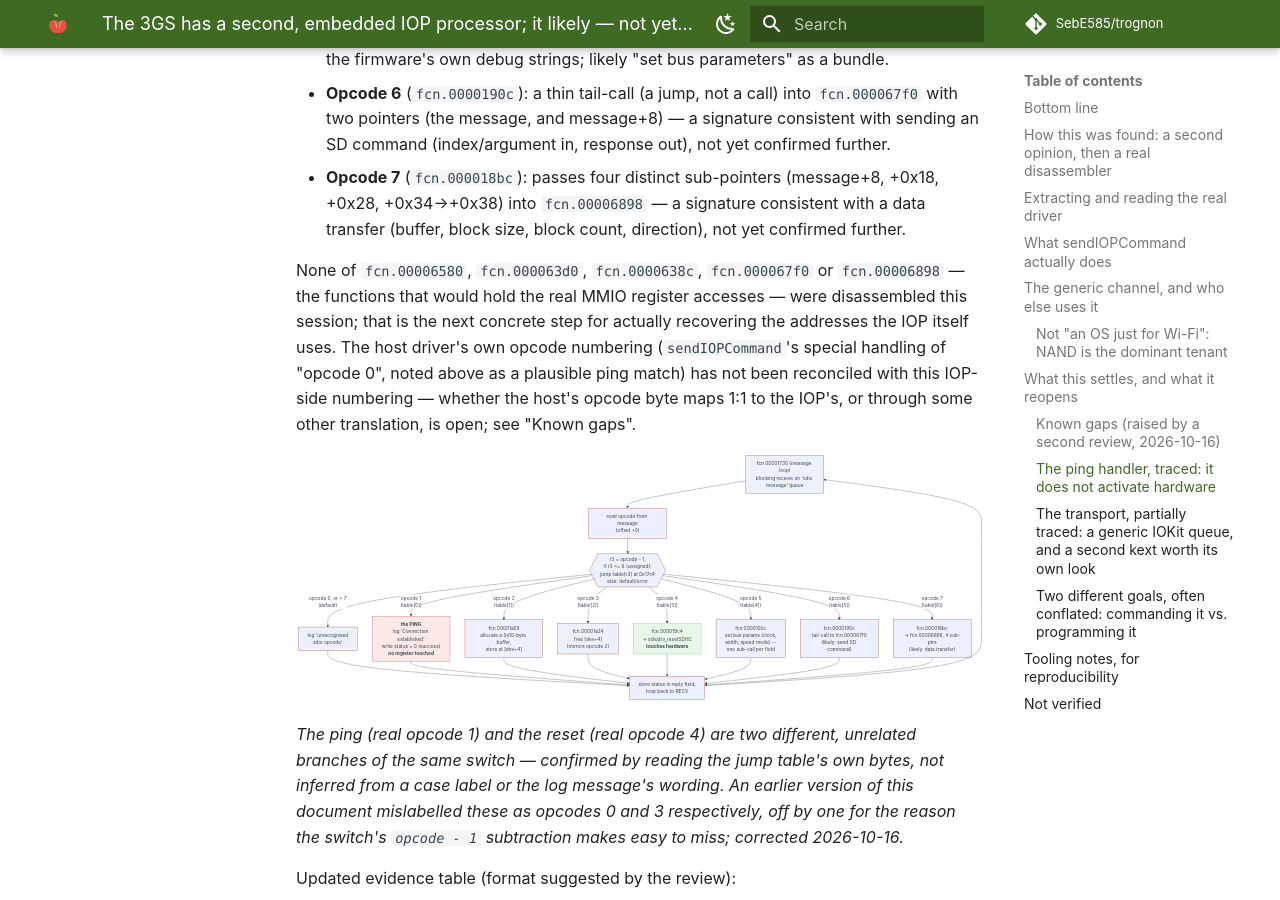
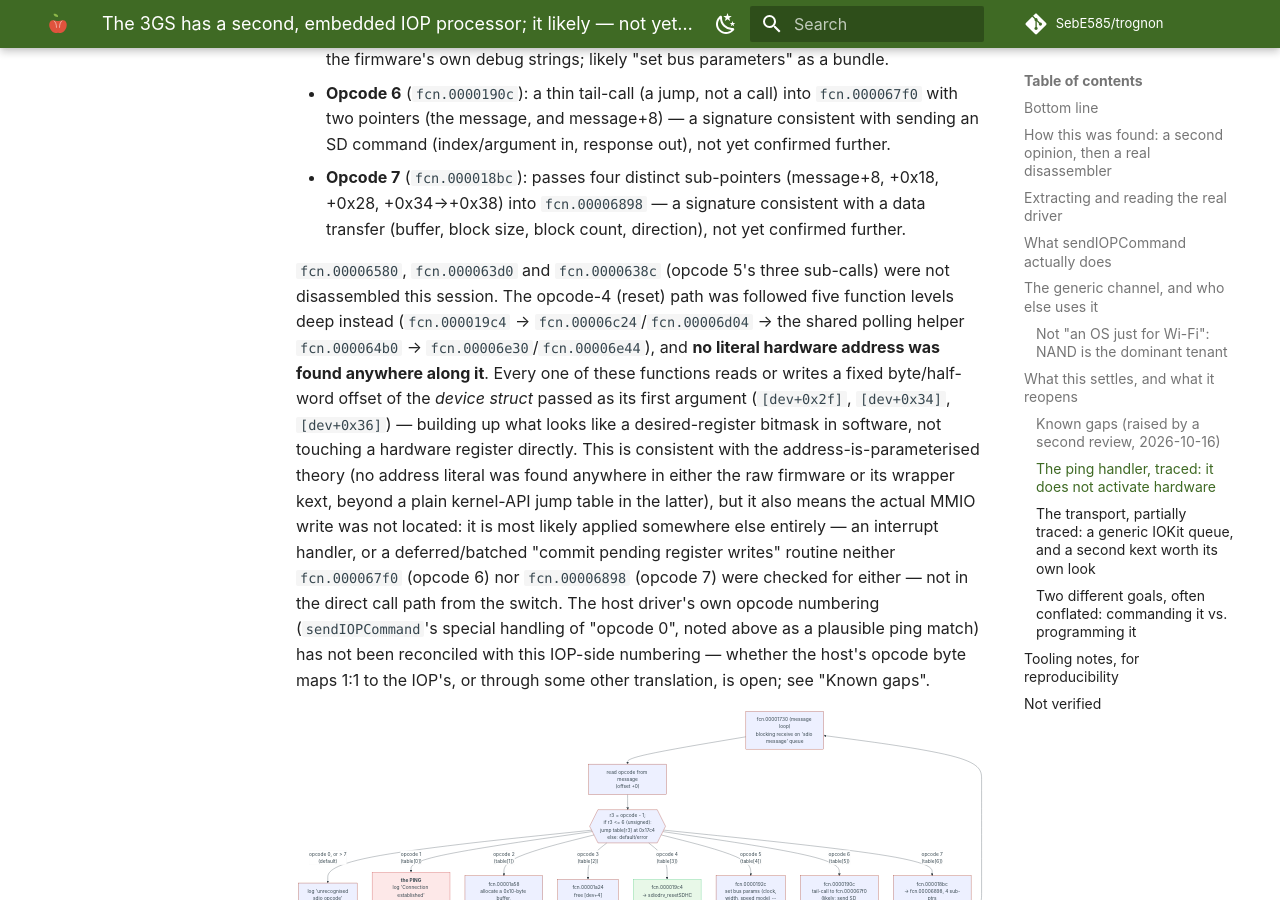
Before and after one commit to SebE585/trognon, an MkDocs documentation site: the page built from docs/research/2026-10-16-wifi-iop-architecture.md, in a window 1280 px wide and 900 px high, scrolled down 7365 px. Built offline with MkDocs 1.6.1 and Material for MkDocs 9.7.7, drawn with Linux system fonts in a browser that asks for light colours; comment, search, counter and statistics services are not loaded.

Commit message:
research: trace the reset path 5 levels deep -- no MMIO address found
Looked for the physical addresses already poked directly (0x80000000 SDIO,
0x81200000 NAND) as literal words anywhere in the IOP firmware or its
wrapper kext: none found. The wrapper's __const section turned out to be a
plain kernel-API jump table, not a peripheral address table.

Followed the opcode-4 (reset) call path five function levels deep instead
(fcn.000019c4 -> fcn.00006c24/fcn.00006d04 -> the shared polling helper
fcn.000064b0 -> fcn.00006e30/fcn.00006e44). Every function in that chain
reads or writes a fixed offset of the device struct passed in
([dev+0x2f], [dev+0x34], [dev+0x36]) -- building a desired-register bitmask
in software, never touching a literal hardware address. Consistent with
addresses being parameterised at runtime rather than hardcoded, but the
actual MMIO write itself was not located; most likely applied elsewhere
(an interrupt handler, or a deferred commit routine), not in this direct
call path.

```diff
--- a/docs/research/2026-10-16-wifi-iop-architecture.md
+++ b/docs/research/2026-10-16-wifi-iop-architecture.md
@@ -339,11 +339,24 @@ is zero — not opcode-specific, the same guard in all seven):
   consistent with a data transfer (buffer, block size, block count,
   direction), not yet confirmed further.
 
-None of `fcn.00006580`, `fcn.000063d0`, `fcn.0000638c`, `fcn.000067f0` or
-`fcn.00006898` — the functions that would hold the real MMIO register
-accesses — were disassembled this session; that is the next concrete step
-for actually recovering the addresses the IOP itself uses. The host
-driver's own opcode numbering
+`fcn.00006580`, `fcn.000063d0` and `fcn.0000638c` (opcode 5's three
+sub-calls) were not disassembled this session. The opcode-4 (reset) path
+was followed five function levels deep instead
+(`fcn.000019c4` -> `fcn.00006c24`/`fcn.00006d04` -> the shared polling
+helper `fcn.000064b0` -> `fcn.00006e30`/`fcn.00006e44`), and **no literal
+hardware address was found anywhere along it**. Every one of these
+functions reads or writes a fixed byte/half-word offset of the *device
+struct* passed as its first argument (`[dev+0x2f]`, `[dev+0x34]`,
+`[dev+0x36]`) — building up what looks like a desired-register bitmask in
+software, not touching a hardware register directly. This is consistent
+with the address-is-parameterised theory (no address literal was found
+anywhere in either the raw firmware or its wrapper kext, beyond a plain
+kernel-API jump table in the latter), but it also means the actual MMIO
+write was not located: it is most likely applied somewhere else entirely —
+an interrupt handler, or a deferred/batched "commit pending register
+writes" routine neither `fcn.000067f0` (opcode 6) nor `fcn.00006898`
+(opcode 7) were checked for either — not in the direct call path from the
+switch. The host driver's own opcode numbering
 (`sendIOPCommand`'s special handling of "opcode 0", noted above as a
 plausible ping match) has not been reconciled with this IOP-side numbering
 — whether the host's opcode byte maps 1:1 to the IOP's, or through some
```
